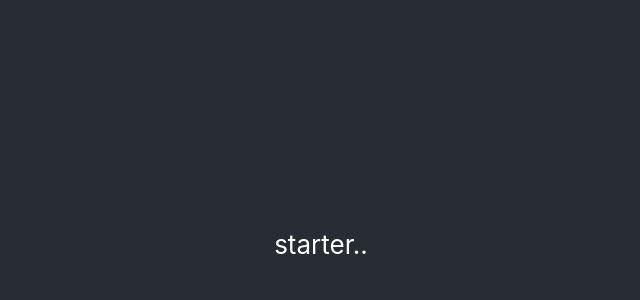
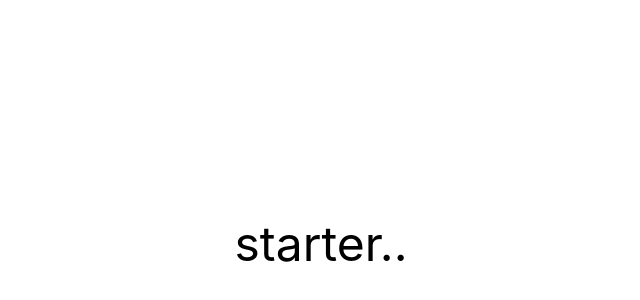
Before and after one commit to ajitjadhav701/string-calc-app, a React (Create React App) app: page / in a window 1280 px wide. Shown: the part 156-456 px from the top of the page, without its empty margins (319-959 px from the left). Built offline with nearby package versions, Linux system fonts and the light colour scheme.

Commit message:
style: install tailwind css for styling

```diff
--- a/package.json
+++ b/package.json
@@ -39,5 +39,8 @@
       "last 1 firefox version",
       "last 1 safari version"
     ]
+  },
+  "devDependencies": {
+    "tailwindcss": "^3.4.17"
   }
 }
--- a/src/App.tsx
+++ b/src/App.tsx
@@ -3,10 +3,10 @@ import './App.css';
 
 function App() {
   return (
-    <div data-testid="app-component" className="App">
-      <header className="App-header">
-        <div>starter..</div>
-      </header>
+    <div data-testid="app-component" className="text-center">
+      <div className="flex flex-col items-center justify-center h-screen">
+        <div className='text-5xl'>starter..</div>
+      </div>
     </div>
   );
 }
--- a/src/index.css
+++ b/src/index.css
@@ -1,3 +1,8 @@
+/* tailwind css */
+@tailwind base;
+@tailwind components;
+@tailwind utilities;
+
 body {
   margin: 0;
   font-family: -apple-system, BlinkMacSystemFont, 'Segoe UI', 'Roboto', 'Oxygen',
--- /dev/null
+++ b/tailwind.config.js
@@ -0,0 +1,9 @@
+// tailwind.config.js
+/** @type {import('tailwindcss').Config} */
+export default {
+  content: ["./index.html", "./src/**/*.{js,ts,jsx,tsx}"],
+  theme: {
+    extend: {},
+  },
+  plugins: [],
+};
```
Also changed, not shown: 1 other file (tests, documents, lock files or other folders).
